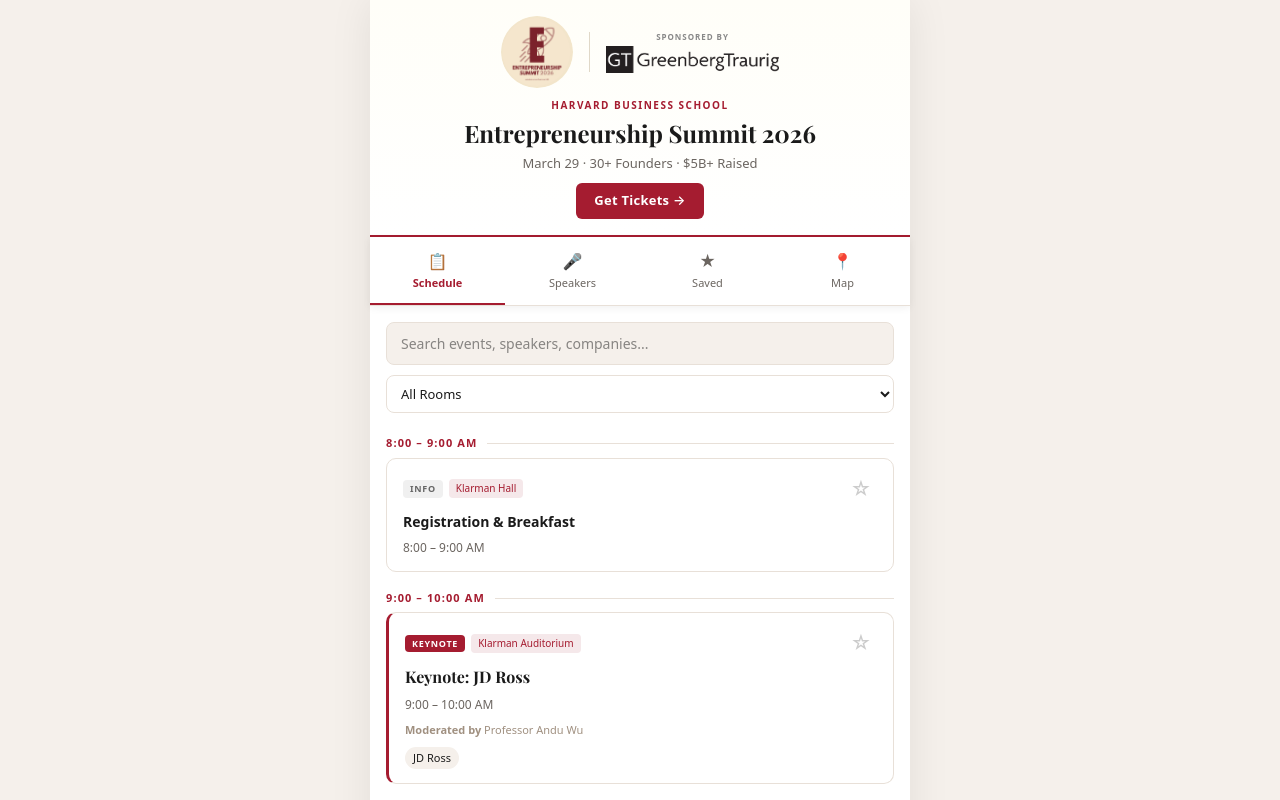
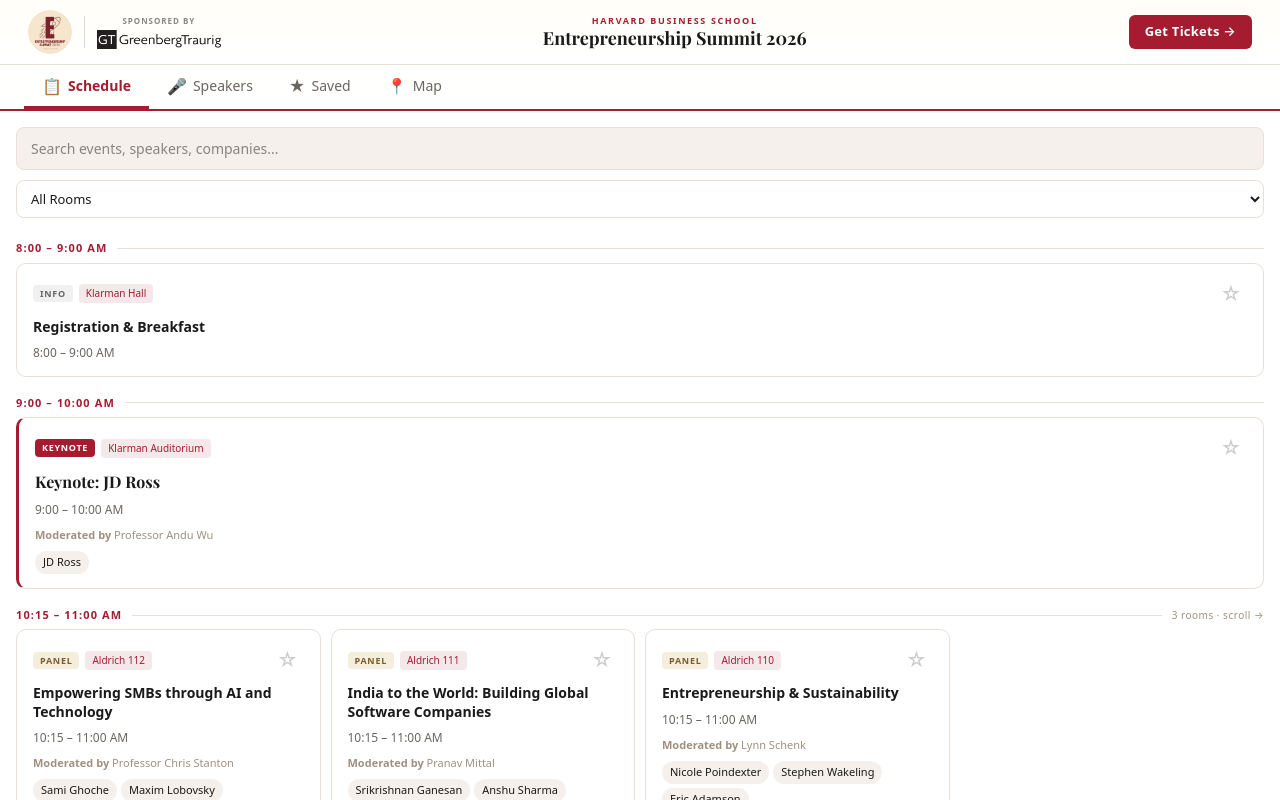
Before and after one commit to randallball/hbs-summit-2026, a Next.js app: page / in a window 1280 px wide. Shown: the top 800 px of the page. Built offline with nearby package versions, Linux system fonts and the light colour scheme; a web font is replaced by a local one.

Commit message:
Optimize layout for desktop: two-row top bar, grid for parallel sessions
Full-width desktop layout with sticky two-row header (logos + title + Get Tickets on row 1, tab nav on row 2) and a CSS grid for parallel session time slots so all rooms are visible without scrolling. Mobile layout unchanged.

```diff
--- a/app/globals.css
+++ b/app/globals.css
@@ -55,6 +55,182 @@
   box-shadow: 0 0 40px rgba(0,0,0,0.08);
 }
 
+/* Mobile: sidebar wrapper is just a normal block */
+.app-sidebar {
+  display: contents;
+}
+
+/* Mobile: tab bar is sticky */
+.tab-bar {
+  position: sticky;
+  top: 0;
+  z-index: 50;
+}
+
+/* ── Desktop layout ────────────────────────────────────────────── */
+@media (min-width: 900px) {
+  body {
+    background: white;
+  }
+
+  .app-shell {
+    max-width: 100%;
+    width: 100%;
+    min-height: 100dvh;
+    margin: 0;
+    flex-direction: column;
+    box-shadow: none;
+    border-radius: 0;
+  }
+
+  /* Sidebar wrapper = two-row sticky top bar */
+  .app-sidebar {
+    display: flex;
+    flex-direction: column;
+    position: sticky;
+    top: 0;
+    z-index: 50;
+    background: linear-gradient(180deg, #fffef8 0%, #ffffff 100%);
+    border-bottom: 2px solid var(--crimson);
+    width: 100%;
+  }
+
+  /* ── Row 1: logos (left) · title (center) · Get Tickets (right) ── */
+  .app-header {
+    display: flex !important;
+    flex-direction: row !important;
+    align-items: center !important;
+    text-align: left !important;
+    border-bottom: 1px solid var(--border) !important;
+    padding: 10px 28px !important;
+    gap: 0 !important;
+  }
+
+  /* Logo + GT lockup — left */
+  .app-header .header-logos {
+    display: flex !important;
+    align-items: center !important;
+    gap: 12px !important;
+    margin-bottom: 0 !important;
+    flex-wrap: nowrap !important;
+    flex-shrink: 0;
+  }
+
+  .app-header .header-logos img[alt="HBS"] {
+    width: 44px !important;
+    height: 44px !important;
+  }
+
+  .app-header .header-logos img[alt="Greenberg Traurig"] {
+    height: 20px !important;
+  }
+
+  .app-header .header-divider {
+    height: 32px !important;
+  }
+
+  /* Title block — stacked, centered in the remaining space */
+  .app-header .header-title-block {
+    flex: 1;
+    align-items: center !important;
+    text-align: center !important;
+    margin-left: 0;
+    gap: 1px !important;
+  }
+
+  .app-header .header-title-block p {
+    font-size: 9px !important;
+    letter-spacing: 0.18em !important;
+    margin: 0 !important;
+  }
+
+  .app-header .header-title-block h1 {
+    font-size: 18px !important;
+    margin: 0 !important;
+  }
+
+  /* Hide tagline (the date/founders line) — no room */
+  .app-header .header-tagline {
+    display: none !important;
+  }
+
+  /* Get Tickets — far right */
+  .app-header .header-ticket-btn {
+    display: inline-block !important;
+    margin-top: 0 !important;
+    margin-left: auto !important;
+    flex-shrink: 0;
+    padding: 7px 16px !important;
+    font-size: 13px !important;
+  }
+
+  /* ── Row 2: tab nav — override the mobile sticky positioning ── */
+  .tab-bar {
+    position: static !important;
+    top: auto !important;
+    z-index: auto !important;
+    flex-direction: row !important;
+    border-bottom: none !important;
+    box-shadow: none !important;
+    background: transparent !important;
+    padding: 0 24px;
+    gap: 0;
+    align-items: stretch;
+    height: 44px;
+    justify-content: flex-start;
+  }
+
+  .tab-bar button {
+    flex-direction: row !important;
+    align-items: center !important;
+    gap: 6px !important;
+    padding: 0 18px !important;
+    border-bottom: 3px solid transparent !important;
+    border-radius: 0 !important;
+    min-height: unset !important;
+    flex: unset !important;
+    white-space: nowrap;
+    font-size: 14px;
+  }
+
+  .tab-bar button[data-active="true"] {
+    border-bottom: 3px solid var(--crimson) !important;
+    color: var(--crimson) !important;
+  }
+
+  .tab-bar .tab-label {
+    font-size: 14px !important;
+  }
+
+  /* Main content area */
+  .app-main {
+    flex: 1;
+    overflow-y: auto;
+    min-width: 0;
+    background: white;
+  }
+
+  /* Parallel sessions: grid instead of horizontal scroll */
+  .parallel-row {
+    display: grid !important;
+    grid-template-columns: repeat(auto-fill, minmax(280px, 1fr));
+    gap: 10px;
+    overflow-x: visible !important;
+    padding: 0 16px 6px !important;
+  }
+
+  .parallel-row > .parallel-spacer {
+    display: none !important;
+  }
+
+  .parallel-row > div {
+    flex: unset !important;
+    max-width: unset !important;
+    width: 100% !important;
+    scroll-snap-align: unset !important;
+  }
+}
+
 ::-webkit-scrollbar {
   width: 4px;
 }
--- a/app/page.tsx
+++ b/app/page.tsx
@@ -26,9 +26,11 @@
 
   return (
     <div className="app-shell">
-      <Header />
-      <TabBar activeTab={activeTab} onTabChange={setActiveTab} savedCount={savedIds.length} />
-      <main style={{ flex: 1, overflowY: 'auto' }}>
+      <div className="app-sidebar">
+        <Header />
+        <TabBar activeTab={activeTab} onTabChange={setActiveTab} savedCount={savedIds.length} />
+      </div>
+      <main className="app-main" style={{ flex: 1, overflowY: 'auto' }}>
         {activeTab === 'schedule' && (
           <ScheduleTab schedule={typedSchedule} savedIds={savedIds} onToggleSave={toggleSave} />
         )}
--- a/components/Header.tsx
+++ b/components/Header.tsx
@@ -3,6 +3,7 @@
 export default function Header() {
   return (
     <header
+      className="app-header"
       style={{
         background: 'linear-gradient(180deg, #fffef8 0%, #ffffff 100%)',
         borderBottom: '2px solid var(--crimson)',
@@ -14,8 +15,10 @@
         textAlign: 'center',
       }}
     >
-      {/* Logos row: HBS Summit + Greenberg Traurig */}
+      {/* ── Mobile: stacked layout (unchanged) ── */}
+      {/* Logos row */}
       <div
+        className="header-logos"
         style={{
           display: 'flex',
           alignItems: 'center',
@@ -30,96 +33,39 @@
           alt="HBS"
           width={72}
           height={72}
-          style={{
-            width: 72,
-            height: 72,
-            borderRadius: '50%',
-            objectFit: 'contain',
-          }}
-          onError={(e) => {
-            const target = e.currentTarget as HTMLImageElement
-            target.style.display = 'none'
-          }}
+          style={{ width: 72, height: 72, borderRadius: '50%', objectFit: 'contain' }}
+          onError={(e) => { (e.currentTarget as HTMLImageElement).style.display = 'none' }}
         />
-
-        {/* Divider */}
-        <div
-          style={{
-            width: 1,
-            height: 40,
-            background: '#e0d8c8',
-          }}
-        />
-
-        {/* Greenberg Traurig sponsor lockup */}
+        <div style={{ width: 1, height: 40, background: '#e0d8c8' }} className="header-divider" />
         <div style={{ display: 'flex', flexDirection: 'column', alignItems: 'center', gap: 3 }}>
-          <span
-            style={{
-              fontSize: 8,
-              fontWeight: 600,
-              letterSpacing: '0.12em',
-              textTransform: 'uppercase',
-              color: '#888',
-            }}
-          >
+          <span style={{ fontSize: 8, fontWeight: 600, letterSpacing: '0.12em', textTransform: 'uppercase', color: '#888' }}>
             Sponsored by
           </span>
           <img
             src="/sponsors/greenberg-traurig-black.png"
             alt="Greenberg Traurig"
-            style={{
-              height: 28,
-              width: 'auto',
-              objectFit: 'contain',
-            }}
-            onError={(e) => {
-              const target = e.currentTarget as HTMLImageElement
-              target.style.display = 'none'
-            }}
+            style={{ height: 28, width: 'auto', objectFit: 'contain' }}
+            onError={(e) => { (e.currentTarget as HTMLImageElement).style.display = 'none' }}
           />
         </div>
       </div>
 
-      <p
-        style={{
-          fontSize: 10,
-          fontWeight: 600,
-          letterSpacing: '0.15em',
-          textTransform: 'uppercase',
-          color: 'var(--crimson)',
-          margin: 0,
-        }}
-      >
-        Harvard Business School
-      </p>
-
-      <h1
-        className="playfair"
-        style={{
-          fontSize: 24,
-          fontWeight: 700,
-          color: 'var(--charcoal)',
-          margin: 0,
-          lineHeight: 1.2,
-        }}
-      >
-        Entrepreneurship Summit 2026
-      </h1>
-
-      <p
-        style={{
-          fontSize: 13,
-          color: 'var(--text-secondary)',
-          margin: 0,
-        }}
-      >
+      <div className="header-title-block" style={{ display: 'flex', flexDirection: 'column', alignItems: 'center', gap: 2 }}>
+        <p style={{ fontSize: 10, fontWeight: 600, letterSpacing: '0.15em', textTransform: 'uppercase', color: 'var(--crimson)', margin: 0 }}>
+          Harvard Business School
+        </p>
+        <h1 className="playfair" style={{ fontSize: 24, fontWeight: 700, color: 'var(--charcoal)', margin: 0, lineHeight: 1.2 }}>
+          Entrepreneurship Summit 2026
+        </h1>
+      </div>
+      <p className="header-tagline" style={{ fontSize: 13, color: 'var(--text-secondary)', margin: 0 }}>
         March 29 &middot; 30+ Founders &middot; $5B+ Raised
       </p>
-
       <Link
         href="https://HBSentrepreneurshipsummit.eventbrite.com"
         target="_blank"
         rel="noopener noreferrer"
+        className="header-ticket-btn"
         style={{
           marginTop: 4,
           display: 'inline-block',
--- a/components/ScheduleTab.tsx
+++ b/components/ScheduleTab.tsx
@@ -182,7 +182,7 @@
                 </div>
               )}
 
-              {/* Parallel events — horizontal scroll row */}
+              {/* Parallel events — horizontal scroll on mobile, grid on desktop */}
               {isParallel && (
                 <div
                   style={{
@@ -194,9 +194,9 @@
                     WebkitOverflowScrolling: 'touch',
                     msOverflowStyle: 'none',
                   }}
-                  className="hide-scrollbar"
+                  className="hide-scrollbar parallel-row"
                 >
-                  <div style={{ flex: '0 0 16px', width: 16, minWidth: 16 }} />
+                  <div className="parallel-spacer" style={{ flex: '0 0 16px', width: 16, minWidth: 16 }} />
                   {events.map((event) => (
                     <div
                       key={event.id}
@@ -213,8 +213,7 @@
                       />
                     </div>
                   ))}
-                  {/* trailing spacer so last card doesn't get cut off */}
-                  <div style={{ flex: '0 0 16px', width: 16, minWidth: 16 }} />
+                  <div className="parallel-spacer" style={{ flex: '0 0 16px', width: 16, minWidth: 16 }} />
                 </div>
               )}
             </div>
--- a/components/TabBar.tsx
+++ b/components/TabBar.tsx
@@ -18,10 +18,8 @@
 export default function TabBar({ activeTab, onTabChange, savedCount }: TabBarProps) {
   return (
     <nav
+      className="tab-bar"
       style={{
-        position: 'sticky',
-        top: 0,
-        zIndex: 50,
         background: 'white',
         borderBottom: '1px solid var(--border)',
         display: 'flex',
@@ -34,6 +32,7 @@
           <button
             key={tab.id}
             onClick={() => onTabChange(tab.id)}
+            data-active={isActive ? 'true' : 'false'}
             style={{
               flex: 1,
               padding: '12px 4px',
@@ -52,7 +51,7 @@
             }}
           >
             <span style={{ fontSize: 16 }}>{tab.icon}</span>
-            <span style={{ fontSize: 11, fontWeight: isActive ? 600 : 400 }}>
+            <span className="tab-label" style={{ fontSize: 11, fontWeight: isActive ? 600 : 400 }}>
               {tab.label}
             </span>
             {tab.id === 'saved' && savedCount > 0 && (
```
